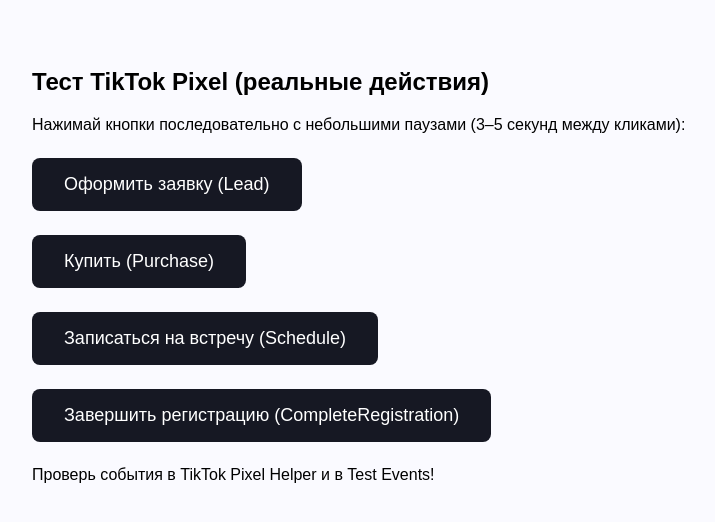
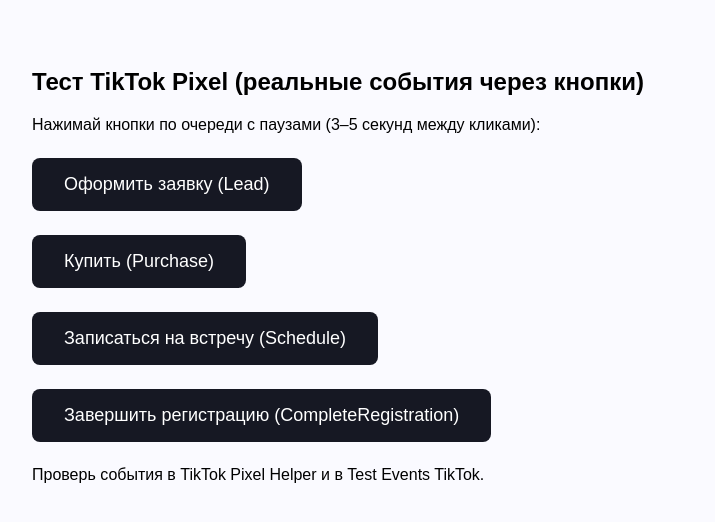
Before and after one commit to godcan1s/tiktok-pixel-test, a plain HTML site: page index.html in a window 1280 px wide. Shown: the whole page, without its empty margins (16-731 px from the left). Drawn offline with Linux system fonts and the light colour scheme.

Commit message:
index.html

```diff
--- a/index.html
+++ b/index.html
@@ -30,7 +30,7 @@
         e.parentNode.insertBefore(n, e)
       };
 
-      ttq.load('D24T133C77U4KHSONHO0');
+      ttq.load('D24V4J3C77UF6R3NPGIG');
       ttq.page(); // PageView
     }(window, document, 'ttq');
     </script>
@@ -59,13 +59,13 @@
     </style>
   </head>
   <body>
-    <h2>Тест TikTok Pixel (реальные действия)</h2>
-    <p>Нажимай кнопки последовательно с небольшими паузами (3–5 секунд между кликами):</p>
+    <h2>Тест TikTok Pixel (реальные события через кнопки)</h2>
+    <p>Нажимай кнопки по очереди с паузами (3–5 секунд между кликами):</p>
     <button class="btn" onclick="leadEvent()">Оформить заявку (Lead)</button>
     <button class="btn" onclick="purchaseEvent()">Купить (Purchase)</button>
     <button class="btn" onclick="scheduleEvent()">Записаться на встречу (Schedule)</button>
     <button class="btn" onclick="completeRegEvent()">Завершить регистрацию (CompleteRegistration)</button>
-    <p>Проверь события в TikTok Pixel Helper и в Test Events!</p>
+    <p>Проверь события в TikTok Pixel Helper и в Test Events TikTok.</p>
 
     <script>
       function leadEvent() {
```
